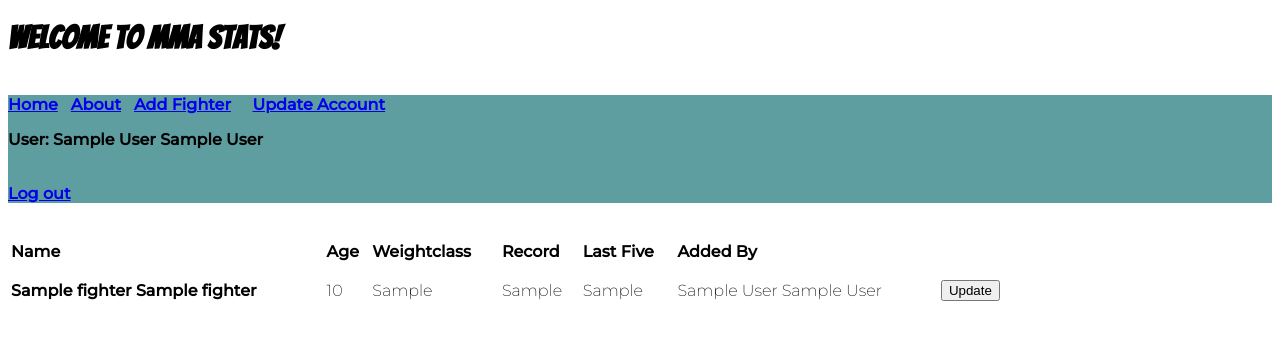
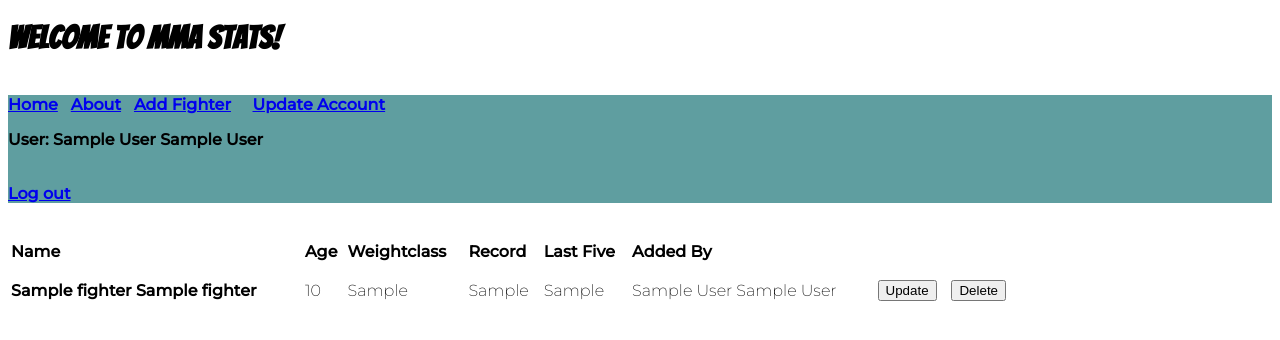
Before and after one commit to DavidQATraining/DavidMcProject, a Flask app: page /home in a window 1280 px wide. Shown: the top 340 px of the page. Run offline with Flask 2, Linux system fonts and the light colour scheme; a user stored in the database is signed in; tables that the repository leaves empty hold one stand-in row (values such as "Sample post"); parts of the project's set-up code (start-up, migrations or seed data) failed here and were passed over.

Commit message:
Delete button added for fighters

```diff
--- a/app.py
+++ b/app.py
@@ -213,6 +213,16 @@ def updateFighter(up):
         form.lastfive.data = fightersupdate.lastfive
     return render_template('updateFighter.html', title='Update Fighter', form=form)
 
+
+@app.route('/deleteFighter/<int:delete>', methods=["GET", "POST", "DELETE"])
+@login_required
+def deleteFighter(delete):
+    fighter = Fighters.query.filter_by(id=delete).first()
+    fightersdelete = Fighters.__table__.delete().where(Fighters.id == fighter.id)
+    db.session.execute(fightersdelete)
+    db.session.commit()
+    return redirect(url_for('home'))
+
 # GET - which displays data
 # POST - which sends data from website to application
 # DELETE - deletes some data
--- a/templates/home.html
+++ b/templates/home.html
@@ -28,7 +28,13 @@
                         </form>
                       {% endif %}
                     </td>
-
+                    <td>
+                      {% if current_user.is_authenticated == True %}
+                        <form action="{{ url_for('deleteFighter', delete=Fighters.id) }}">
+                            <button onclick="return confirm('Are you sure you want to Delete Fighter?');" type="submit">Delete</button>
+                        </form>
+                      {% endif %}
+                    </td>
                 </tr>
 
             {% endfor %}
```
